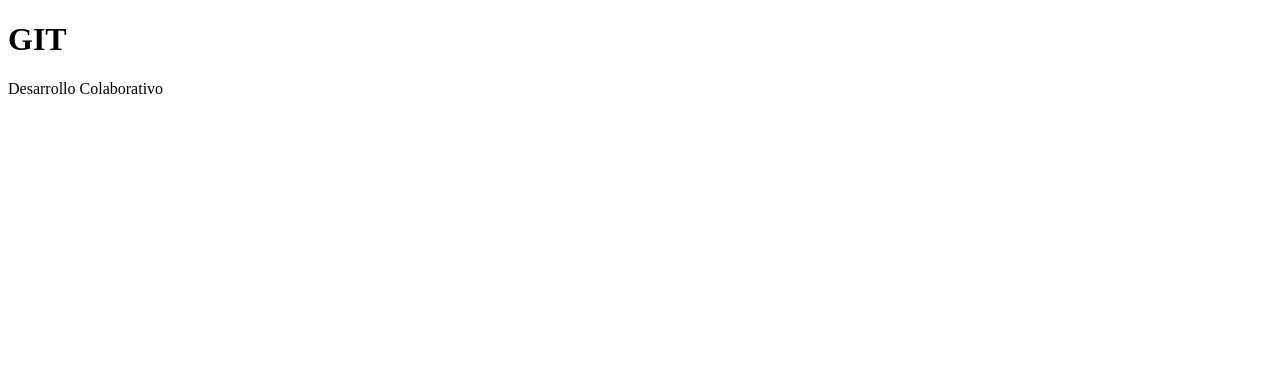
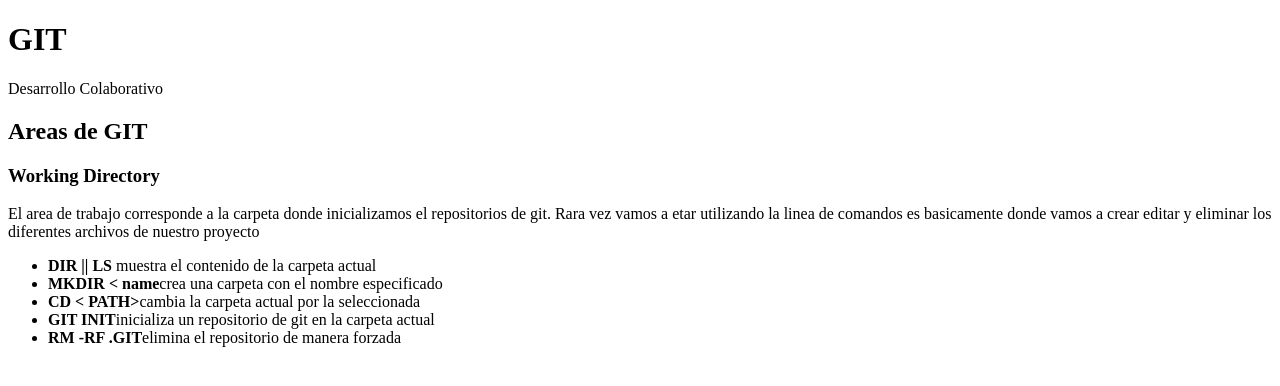
Before and after one commit to TomasMelli/curso-de-git, a plain HTML site: page index.html in a window 1280 px wide. Drawn offline with Linux system fonts and the light colour scheme.

Commit message:
Areas GIT: working directory

```diff
--- a/index.html
+++ b/index.html
@@ -12,5 +12,23 @@
         <h1>GIT</h1>
         <p>Desarrollo Colaborativo</p>
     </header>
+    <section>
+        <h2>Areas de GIT</h2>
+        <article>
+            <h3>Working Directory</h3>
+            <p>El area de trabajo corresponde a la carpeta donde inicializamos el repositorios de git. Rara vez vamos a etar utilizando la linea de comandos es basicamente donde vamos a crear editar y eliminar los diferentes archivos de nuestro proyecto </p>
+            <ul class="comandos">
+                <li><strong>DIR || LS</strong> muestra el contenido de la carpeta actual</li>
+
+                <li><strong>MKDIR &LT; name</strong>crea una carpeta con el nombre especificado</li>
+
+                <li><strong>CD &LT; PATH></strong>cambia la carpeta actual por la seleccionada</li>
+
+                <li><strong>GIT INIT</strong>inicializa un repositorio de git en la carpeta actual</li>
+
+                <li><strong>RM -RF .GIT</strong>elimina el repositorio de manera forzada</li>
+            </ul>
+        </article>
+    </section>
 </body>
 </html>
```
